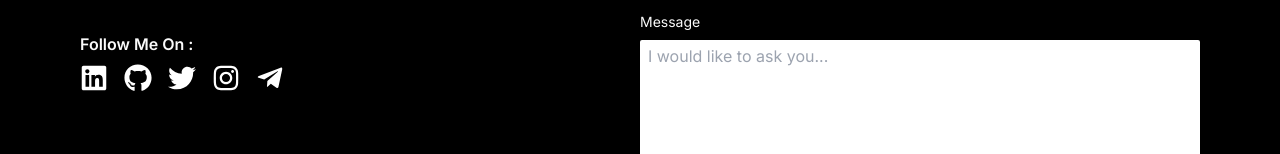
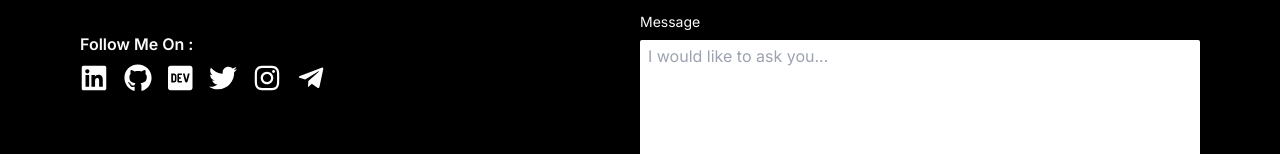
Before and after one commit to NandiyaLive/neranjana.me, a Next.js app: page /contact in a window 1280 px wide. Shown: the part 498-652 px from the top of the page. Built offline with nearby package versions, Linux system fonts and the light colour scheme.

Commit message:
Add files via upload

```diff
--- a/package.json
+++ b/package.json
@@ -1,5 +1,5 @@
 {
-  "name": "neranjana.me-v5",
+  "name": "neranjana.me-v6",
   "version": "0.1.0",
   "private": true,
   "scripts": {
--- a/src/data/icons.js
+++ b/src/data/icons.js
@@ -45,6 +45,11 @@ export const Icons = {
       <path d="M23.374 4.81445L20.0732 20.3809C19.8242 21.4795 19.1748 21.7529 18.2519 21.2354L13.2227 17.5293L10.7959 19.8633C10.5273 20.1318 10.3027 20.3564 9.78515 20.3564L10.1465 15.2344L19.4678 6.81152C19.873 6.4502 19.3799 6.25 18.8379 6.61133L7.31445 13.8672L2.35351 12.3145C1.27441 11.9775 1.25488 11.2354 2.57812 10.7178L21.9824 3.24219C22.8809 2.90527 23.667 3.44238 23.374 4.81445Z" />
     </svg>
   ),
+  dev: (
+    <svg xmlns="http://www.w3.org/2000/svg" viewBox="0 0 448 512" className="h-full">
+      <path d="M120.12 208.29c-3.88-2.9-7.77-4.35-11.65-4.35H91.03v104.47h17.45c3.88 0 7.77-1.45 11.65-4.35 3.88-2.9 5.82-7.25 5.82-13.06v-69.65c-.01-5.8-1.96-10.16-5.83-13.06zM404.1 32H43.9C19.7 32 .06 51.59 0 75.8v360.4C.06 460.41 19.7 480 43.9 480h360.2c24.21 0 43.84-19.59 43.9-43.8V75.8c-.06-24.21-19.7-43.8-43.9-43.8zM154.2 291.19c0 18.81-11.61 47.31-48.36 47.25h-46.4V172.98h47.38c35.44 0 47.36 28.46 47.37 47.28l.01 70.93zm100.68-88.66H201.6v38.42h32.57v29.57H201.6v38.41h53.29v29.57h-62.18c-11.16.29-20.44-8.53-20.72-19.69V193.7c-.27-11.15 8.56-20.41 19.71-20.69h63.19l-.01 29.52zm103.64 115.29c-13.2 30.75-36.85 24.63-47.44 0l-38.53-144.8h32.57l29.71 113.72 29.57-113.72h32.58l-38.46 144.8z" />
+    </svg>
+  ),
   heart: (
     <svg viewBox="0 0 512 512" className="h-4">
       <path
--- a/src/data/social-links.js
+++ b/src/data/social-links.js
@@ -15,6 +15,11 @@ export const socialLinks = [
     icon: "github",
   },
   {
+    platform: "DEV Community",
+    link: "https://dev.to/neranjana",
+    icon: "dev",
+  },
+  {
     platform: "Twitter",
     link: "https://twitter.com/NandiyaLive",
     icon: "twitter",
--- a/src/pages/_app.js
+++ b/src/pages/_app.js
@@ -3,7 +3,7 @@ import Layout from "../components/Layout";
 import { ThemeProvider } from "next-themes";
 import Head from "next/head";
 import { useEffect, useState } from "react";
-
+import ogImage from "../../public/avatar.png";
 function MyApp({ Component, pageProps }) {
   const [loading, setLoading] = useState(true);
 
--- a/src/pages/about.js
+++ b/src/pages/about.js
@@ -62,8 +62,8 @@ const About = () => {
               too.
             </p>
           </div>
-          <div className="grid grid-cols-home gap-6 md:grid-cols-1">
-            <div className="work-with">
+          <div className="flex gap-8 md:flex-col md:gap-0">
+            <div className="max-w-xl lg:max-w-md md:max-w-full">
               <p className="font-medium text-2xl my-4 uppercase">Tech Stack</p>
 
               <div className="flex gap-3 gap-y-4 flex-wrap items-center">
@@ -122,7 +122,7 @@ const About = () => {
             </div>
 
             <div className="achivements">
-              <p className="font-medium text-2xl my-4 uppercase">Achivements</p>
+              <p className="font-medium text-2xl my-4 uppercase ">Achivements</p>
               <ul className="space-y-1">
                 {Achivements.map(({ title, link }, index) => {
                   return (
--- a/src/pages/contact.js
+++ b/src/pages/contact.js
@@ -3,7 +3,7 @@ import { socialLinks } from "@/data/social-links";
 
 const Contact = () => {
   return (
-    <div className="flex gap-8 justify-between h-full pb-12">
+    <div className="flex gap-8 justify-between h-full pb-12 md:flex-col mt-8">
       <div className="max-w-md">
         <h1 className="text-4xl mb-8 font-bold">Just Say Hi!</h1>
 
@@ -15,7 +15,7 @@ const Contact = () => {
         </p>
 
         <p className="mt-8 mb-2 font-semibold">Follow Me On :</p>
-        <ul className="flex gap-4 xmd:justify-center">
+        <ul className="flex gap-4">
           {socialLinks.map(({ platform, link, icon }, index) => {
             return (
               <li key={index}>
@@ -28,8 +28,8 @@ const Contact = () => {
         </ul>
       </div>
 
-      <div className="xmd:w-full w-1/2">
-        <form action="https://formspree.io/xyynwlly" method="POST">
+      <div className="w-1/2 md:w-full">
+        <form action="https://formspree.io/xyynwlly" method="POST" className="max-w-full md:max-w-xl">
           <label className="block text-sm mb-2" htmlFor="name">
             Name
           </label>
```
